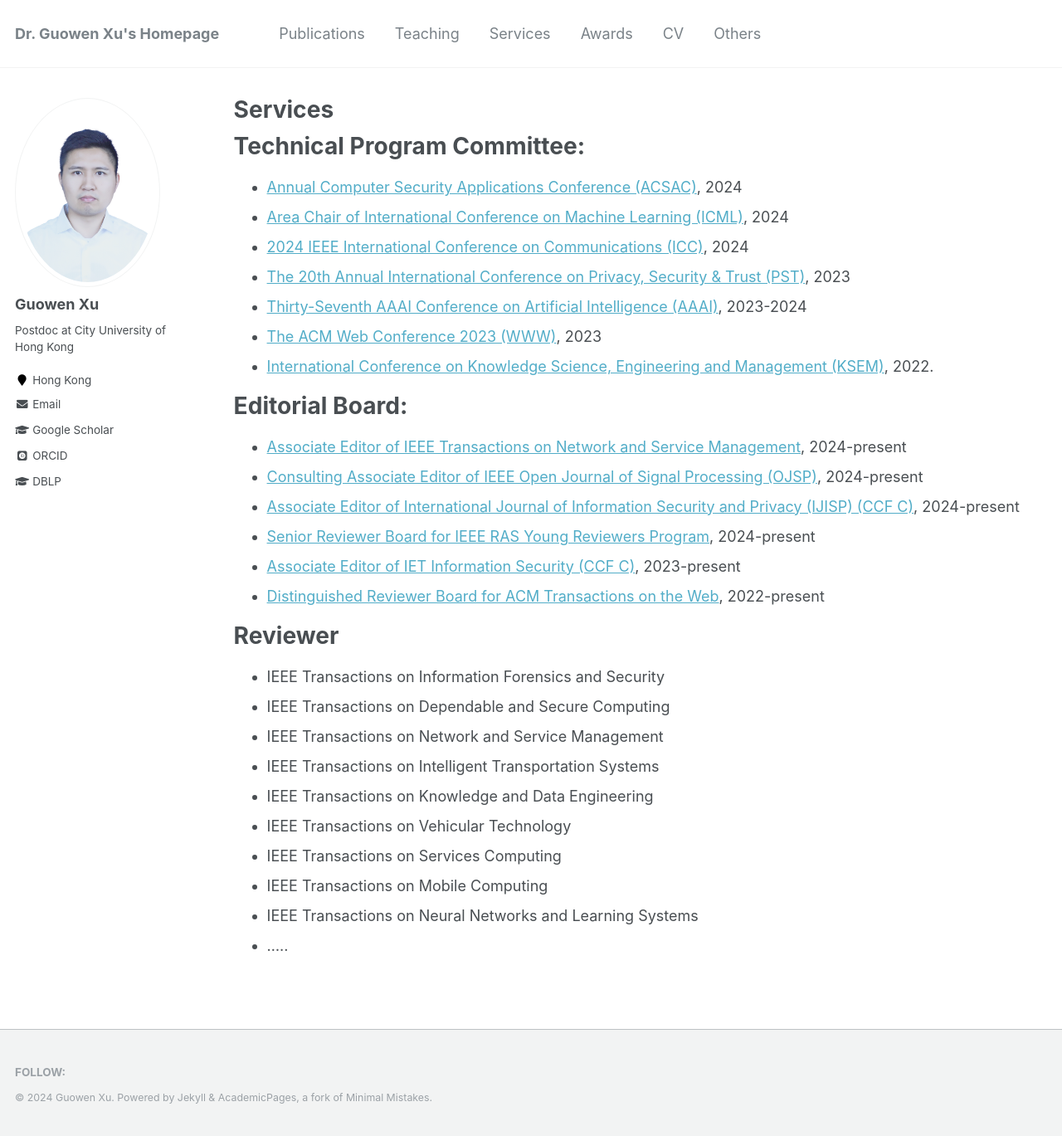
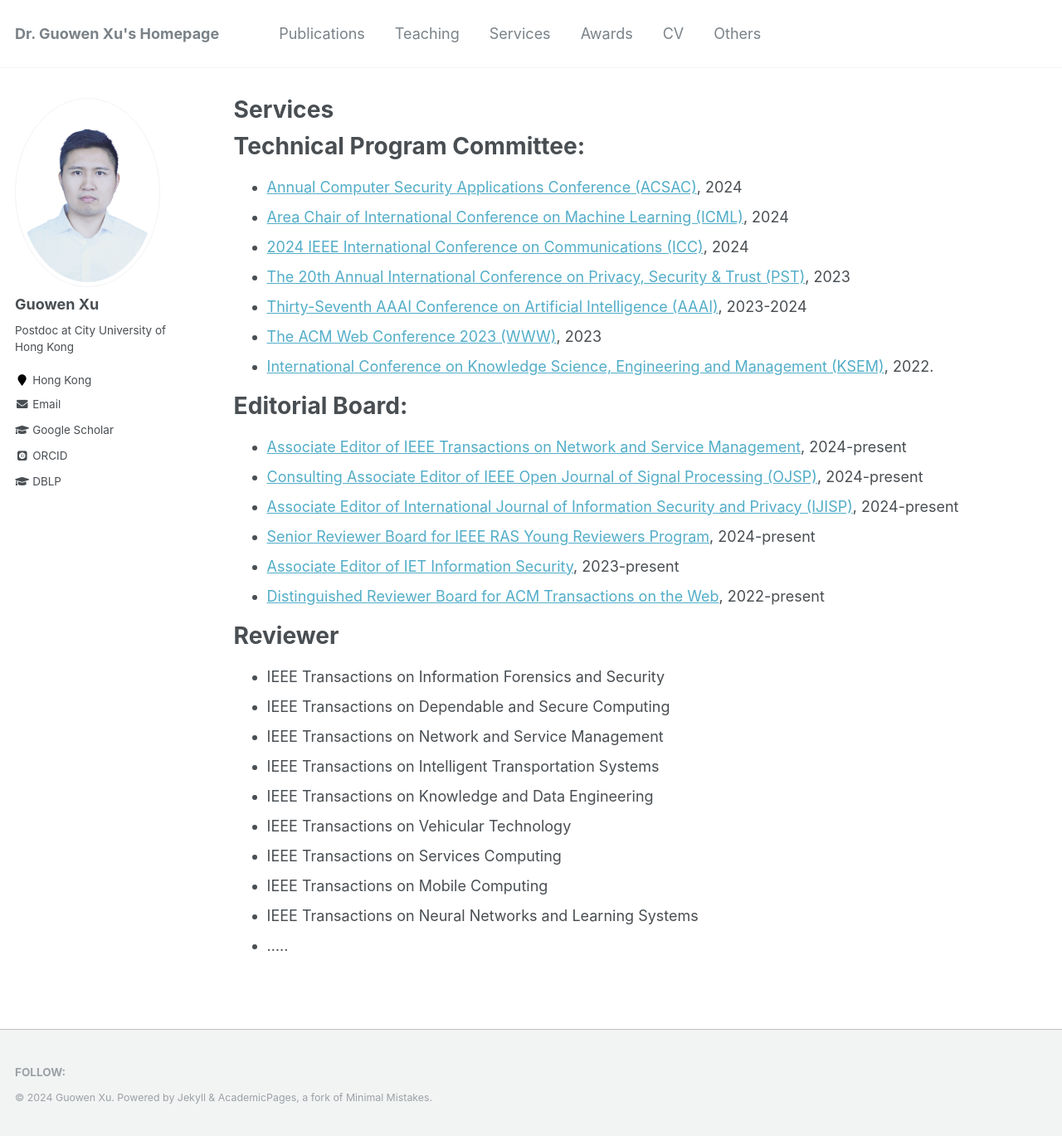
Before and after one commit to Guowen-xu/guowen-xu.github.io, a Jekyll site: the page built from _pages/services.md, in a window 1280 px wide and 1369 px high. Shown: the whole window at 83% size. Built offline with Jekyll 4.4.1, drawn with Linux system fonts in a browser that asks for light colours; some web fonts are replaced.

Commit message:
Update services.md

```diff
--- a/_pages/services.md
+++ b/_pages/services.md
@@ -18,9 +18,9 @@ Editorial Board:
 ======
 * [Associate Editor of IEEE Transactions on Network and Service Management](https://www.comsoc.org/publications/journals/ieee-tnsm/ieee-transactions-network-and-service-management-editorial-board), 2024-present
 * [Consulting Associate Editor of IEEE Open Journal of Signal Processing (OJSP)](https://signalprocessingsociety.org/publications-resources/ieee-open-journal-signal-processing/advisoryeditorial-board), 2024-present
-* [Associate Editor of International Journal of Information Security and Privacy (IJISP) (CCF C)](https://www.igi-global.com/journals/open-access/reviewers/international-journal-information-security-privacy/1096), 2024-present
+* [Associate Editor of International Journal of Information Security and Privacy (IJISP)](https://www.igi-global.com/journals/open-access/reviewers/international-journal-information-security-privacy/1096), 2024-present
 * [Senior Reviewer Board for IEEE RAS Young Reviewers Program](https://www.ieee-ras.org/students/young-reviewers-program), 2024-present
-* [Associate Editor of IET Information Security (CCF C)](https://www.hindawi.com/journals/ietis/editors/), 2023-present
+* [Associate Editor of IET Information Security](https://www.hindawi.com/journals/ietis/editors/), 2023-present
 * [Distinguished Reviewer Board for ACM Transactions on the Web](https://dl.acm.org/journal/tweb), 2022-present
 
 Reviewer
```
